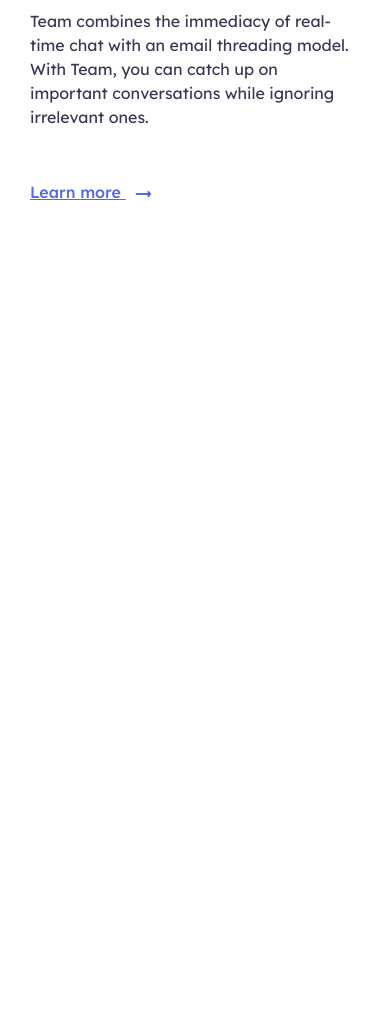
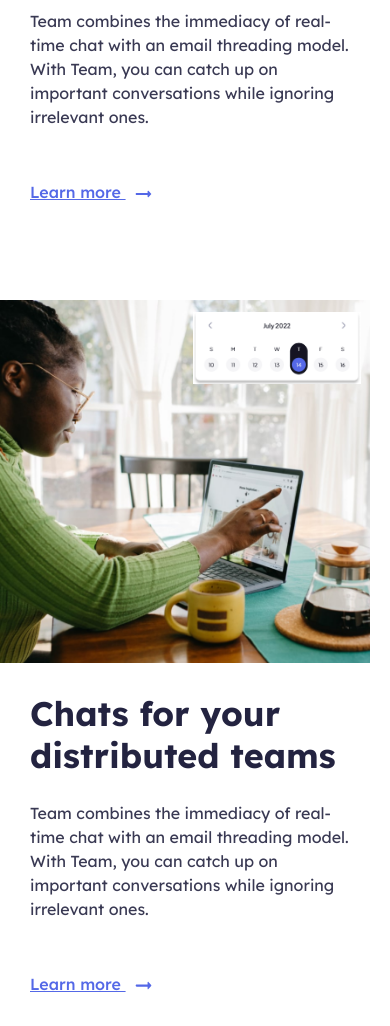
Before and after one commit to mune-kyun/TechnicalTest-Detik-FE, a plain HTML site: page index.html in a window 390 px wide. Shown: the part 1775-2801 px from the top of the page. Before the commit the page ends 2075 px from the top, so only its background shows below. Drawn offline with nearby package versions, Linux system fonts and the light colour scheme.

Commit message:
mobile: chat2

```diff
--- a/index.html
+++ b/index.html
@@ -22,6 +22,7 @@
     <link href="./styles/main.css" rel="stylesheet" />
     <link href="./styles/hero.css" rel="stylesheet" />
     <link href="./styles/chat1.css" rel="stylesheet" />
+    <link href="./styles/chat2.css" rel="stylesheet" />
   </head>
   <body>
     <!-- Hero -->
@@ -60,6 +61,7 @@
         <button type="button" class="btn btn-email">Button Label</button>
       </form>
     </section>
+    <!-- Chat 1 -->
     <section id="chat1">
       <div id="chat1-img-container">
         <img id="chat1-img" src="assets/chat1.jpg" alt="Chat 1" />
@@ -83,5 +85,38 @@
         </a>
       </div>
     </section>
+    <!-- Chat 2 -->
+    <section id="chat2">
+      <div id="chat2-img-container">
+        <img
+          id="chat2-img-people"
+          src="assets/chat2-people.jpg"
+          alt="Chat 2 People"
+        />
+        <img
+          id="chat2-img-calendar"
+          src="assets/chat2-calendar.jpg"
+          alt="Chat 2 Calendar"
+        />
+      </div>
+      <div class="explanation">
+        <h1>Chats for your distributed teams</h1>
+        <p>
+          Team combines the immediacy of real-time chat with an email threading
+          model. With Team, you can catch up on important conversations while
+          ignoring irrelevant ones.
+        </p>
+        <a class="learnmore-a"
+          >Learn more
+          <span
+            ><img
+              src="assets/icons/learnmore_arrow.svg"
+              alt="Arrow"
+              class="learnmore-arrow"
+            />
+          </span>
+        </a>
+      </div>
+    </section>
   </body>
 </html>
--- a/styles/chat1.css
+++ b/styles/chat1.css
@@ -24,27 +24,3 @@
   position: absolute;
   object-position: left;
 }
-
-#chat1 .explanation {
-  padding: 30px;
-}
-
-#chat1 .explanation h1 {
-  font-size: 34px;
-  font-weight: 700;
-  line-height: 42px;
-  letter-spacing: 0em;
-  text-align: left;
-  color: #232340;
-}
-
-#chat1 .explanation p {
-  margin-top: 24px;
-  margin-bottom: 51px;
-  font-size: 16px;
-  font-weight: 400;
-  line-height: 24px;
-  letter-spacing: 0em;
-  text-align: left;
-  color: #232340e5;
-}
--- /dev/null
+++ b/styles/chat2.css
@@ -0,0 +1,26 @@
+#chat2-img-container {
+  margin-right: 20px;
+  width: auto;
+  height: 93vw;
+  overflow: hidden;
+  object-fit: cover;
+  position: relative;
+}
+
+#chat2-img-people {
+  width: 100%;
+  height: 100%;
+  object-fit: cover;
+  position: absolute;
+  object-position: left;
+}
+
+#chat2-img-calendar {
+  width: 168px;
+  height: 72px;
+  object-fit: cover;
+  position: absolute;
+  object-position: top right;
+  right: 9px;
+  top: 12px;
+}
--- a/styles/main.css
+++ b/styles/main.css
@@ -22,6 +22,30 @@
   height: 8.24px;
 }
 
+.explanation {
+  padding: 30px;
+}
+
+.explanation h1 {
+  font-size: 34px;
+  font-weight: 700;
+  line-height: 42px;
+  letter-spacing: 0em;
+  text-align: left;
+  color: #232340;
+}
+
+.explanation p {
+  margin-top: 24px;
+  margin-bottom: 51px;
+  font-size: 16px;
+  font-weight: 400;
+  line-height: 24px;
+  letter-spacing: 0em;
+  text-align: left;
+  color: #232340e5;
+}
+
 /* Helper */
 .center-with-flex {
   display: flex;
```
Also changed, not shown: assets/chat2-calendar.jpg (added), assets/chat2-people.jpg (added).
